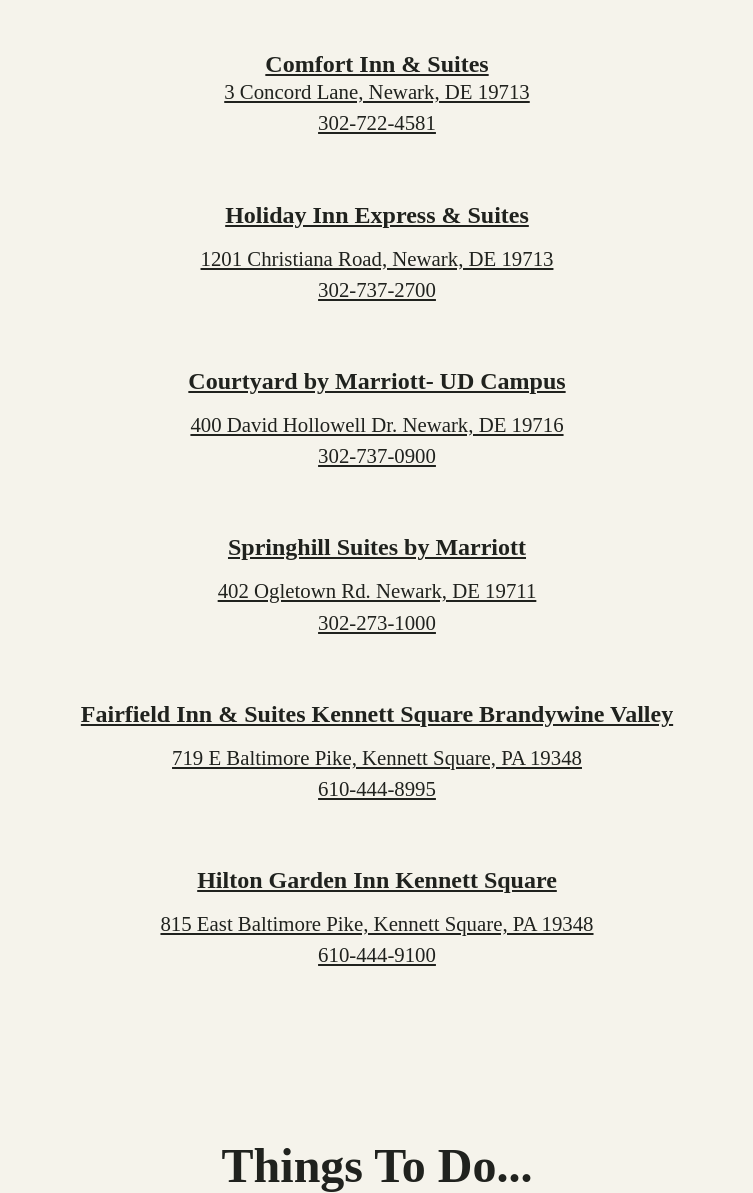
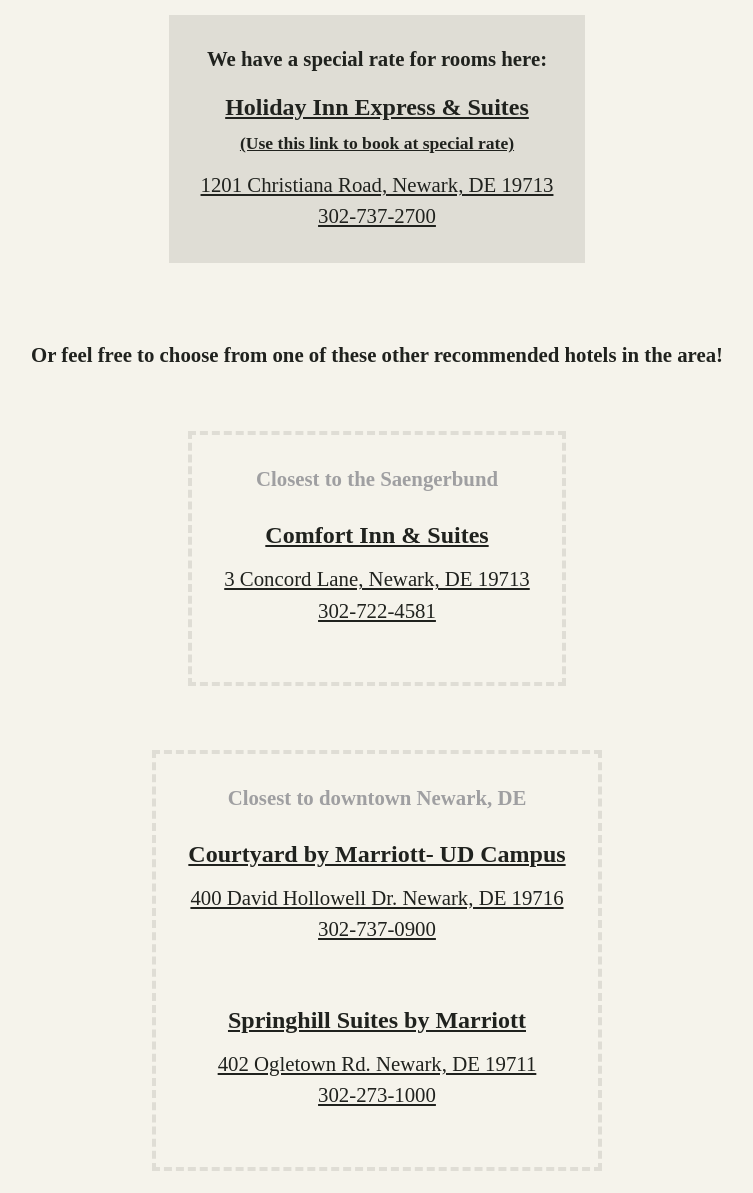
Before and after one commit to maxrpeterson/julia-and-david-wedding, a website: page index.html in a window 1280 px wide. Shown: the part 6342-7535 px from the top of the page, without its empty margins (263-1016 px from the left). Drawn offline with Linux system fonts and the light colour scheme; a web font is replaced by a local one.

Commit message:
Adds group rate info and proximity grouping for hotels

```diff
--- a/index.html
+++ b/index.html
@@ -190,70 +190,93 @@
 
     <section class="content-section">
       <h2 id="accomodations">Accomodations | Hotels | Lodging</h2>
+
+      <div class="special-rate-hotel-card">
+        <h3 class="special-rate-hotel-section-heading">We have a special rate for rooms here:</h3>
+        <div class="link-list-item hotel">
+          <h4 class="hotel-name">
+            <a href="https://www.hiexpress.com/redirect?path=rates&brandCode=EX&localeCode=en&regionCode=1&hotelCode=ILGES&checkInDate=13&checkInMonthYear=072022&checkOutDate=14&checkOutMonthYear=072022&_PMID=99801505&GPC=DWB&cn=no&viewfullsite=true">
+              Holiday Inn Express &amp; Suites
+              <span class="special-rate-click-here">(Use this link to book at special rate)</span>
+            </a>
+          </h4>
+          <p class="hotel-address-phone">
+            <a href="https://goo.gl/maps/fU4kryXXEaYJm7s76">1201 Christiana Road, Newark, DE 19713</a><br>
+            <a href="tel:302-737-2700">302-737-2700</a>
+          </p>
+        </div>
+      </div>
+
+      <h3 class="other-hotels-heading">Or feel free to choose from one of these other recommended hotels in the area!</h3>
+
+      <div class="hotel-proximity-section">
+        <h3 class="hotel-proximity-section-heading">Closest to the Saengerbund</h3>
         <ul class="link-list">
-        <li class="link-list-item">
-          <h3>
+          <li class="link-list-item hotel">
+            <h4 class="hotel-name">
               <a href="https://www.choicehotels.com/delaware/newark/comfort-inn-hotels/de052">
                 Comfort Inn &amp; Suites
               </a>
-          </h3>
-          <p>
+            </h4>
+            <p class="hotel-address-phone">
               <a href="https://goo.gl/maps/tcrKdRPNprRAPmb48">3 Concord Lane, Newark, DE 19713</a><br>
               <a href="tel:302-722-4581">302-722-4581</a>
             </p>
           </li>
-        <li class="link-list-item">
-          <h3>
-            <a href="https://www.ihg.com/holidayinnexpress/hotels/us/en/newark/ilges/hoteldetail?fromRedirect=true&amp;qAms=null&amp;qSrt=sBR&amp;qDest=Newark,%20Delaware,%20United%20States&amp;qCiD=12&amp;qCiMy=072022&amp;qCoD=13&amp;qCoMy=072022&amp;setPMCookies=true&amp;srb_u=1#scmisc=nav_hoteldetail_ex">
-              Holiday Inn Express &amp; Suites
-            </a>
-          </h3>
-          <p>
-            <a href="https://goo.gl/maps/fU4kryXXEaYJm7s76">1201 Christiana Road, Newark, DE 19713</a><br>
-            <a href="tel:302-737-2700">302-737-2700</a>
-          </p>
-        </li>
-        <li class="link-list-item">
-          <h3>
+        </ul>
+      </div>
+
+      <div class="hotel-proximity-section">
+        <h3 class="hotel-proximity-section-heading">Closest to downtown Newark, DE</h3>
+        <ul class="link-list">
+          <li class="link-list-item hotel">
+            <h4 class="hotel-name">
               <a href="https://www.marriott.com/hotels/travel/ILGUD-courtyard-newark-university-of-delaware/">
                 Courtyard by Marriott- UD Campus
               </a>
-          </h3>
-          <p>
+            </h4>
+            <p class="hotel-address-phone">
               <a href="https://goo.gl/maps/NeJ8dywbrA56tm9U6">400 David Hollowell Dr. Newark, DE 19716</a><br>
               <a href="302-737-0900">302-737-0900</a>
             </p>
           </li>
-        <li class="link-list-item">
-          <h3>
+          <li class="link-list-item hotel">
+            <h4 class="hotel-name">
               <a href="https://www.marriott.com/hotels/travel/ILGSS-springhill-suites-newark-downtown/">
                 Springhill Suites by Marriott
               </a>
-          </h3>
-          <p>
+            </h4>
+            <p class="hotel-address-phone">
               <a href="https://g.page/SpringHillSuitesNewarkDelaware?share">402 Ogletown Rd. Newark, DE 19711</a><br>
               <a href="302-273-1000">302-273-1000</a>
             </p>
           </li>
-        <li class="link-list-item">
-          <h3>
+        </ul>
+      </div>
+
+      <div class="hotel-proximity-section">
+        <h3 class="hotel-proximity-section-heading">Closest to Julia &amp; David's house</h3>
+        <ul class="link-list">
+          <li class="link-list-item hotel">
+            <h4 class="hotel-name">
               <a href="https://www.marriott.com/en-us/hotels/phlks-fairfield-inn-and-suites-kennett-square-brandywine-valley/overview/">
                 Fairfield Inn &amp; Suites Kennett Square Brandywine Valley
               </a>
-          </h3>
-          <p>
+            </h4>
+            <p class="hotel-address-phone">
               <a href="https://goo.gl/maps/FJZGJYBZqp9ss4S27">719 E Baltimore Pike, Kennett Square, PA 19348</a><br>
               <a href="610-444-8995">610-444-8995</a>
             </p>
           </li>
-        <li class="link-list-item">
-          <h3><a href="https://www.hilton.com/en/hotels/phlksgi-hilton-garden-inn-kennett-square/?SEO_id=GMB-AMER-GI-PHLKSGI&amp;y_source=1_MjA4NTA5MS03MTUtbG9jYXRpb24ud2Vic2l0ZQ%3D%3D">Hilton Garden Inn Kennett Square</a></h3>
-          <p>
+          <li class="link-list-item hotel">
+            <h4 class="hotel-name"><a href="https://www.hilton.com/en/hotels/phlksgi-hilton-garden-inn-kennett-square/?SEO_id=GMB-AMER-GI-PHLKSGI&amp;y_source=1_MjA4NTA5MS03MTUtbG9jYXRpb24ud2Vic2l0ZQ%3D%3D">Hilton Garden Inn Kennett Square</a></h4>
+            <p class="hotel-address-phone">
               <a href="https://goo.gl/maps/3TcGe9sDWTTzWi35A">815 East Baltimore Pike, Kennett Square, PA 19348</a><br>
               <a href="610-444-9100">610-444-9100</a>
             </p>
           </li>
         </ul>
+      </div>
     </section>
 
     <section class="content-section">
--- a/styles.css
+++ b/styles.css
@@ -47,6 +47,11 @@
 h2 {
   margin: 1.2rem;
   font-size: 2rem;
+}
+
+h3 {
+  margin: 1.2rem;
+  font-size: 1.3rem;
 }
 
 a {
@@ -252,6 +257,10 @@
   padding: 2rem 0 0 0;
 }
 
+.hotel-proximity-section-heading + .link-list {
+  padding: 0;
+}
+
 .link-list-item {
   padding: 0;
 }
@@ -260,7 +269,41 @@
   margin-top: 4rem;
 }
 
-.link-list-item h3 {
+.special-rate-hotel-card {
+  background-color: var(--light-grey);
+  padding: 2rem;
+  max-width: max-content;
+  margin: 0 auto 5rem auto;
+}
+
+.special-rate-hotel-section-heading {
+  margin: 0 0 1.5rem 0;
+}
+
+.special-rate-click-here {
+  display: block;
+  margin: 1rem 0 0 0;
+  font-size: 1.1rem;
+}
+
+.other-hotels-heading {
+  margin: 2rem 0;
+}
+
+.hotel-proximity-section {
+  max-width: max-content;
+  margin: 4rem auto 0 auto;
+  padding: 2rem;
+  border: 4px dashed var(--light-grey);
+}
+
+.hotel-proximity-section-heading {
+  color: var(--dark-grey);
+  margin: 0 1.5rem 2rem 1.5rem;
+}
+
+.link-list-item h3,
+.hotel-name {
   margin: 0;
   line-height: 1;
   font-weight: 700;
@@ -273,8 +316,9 @@
   line-height: 1.5;
 }
 
-* + .link-list-item p {
-  margin: 1rem auto;
+* + .link-list-item p,
+p.hotel-address-phone {
+  margin: 1rem auto 0 auto;
 }
 
 @media (min-width: 900px) {
```
Lines whose indentation alone changed are shown as unchanged.
